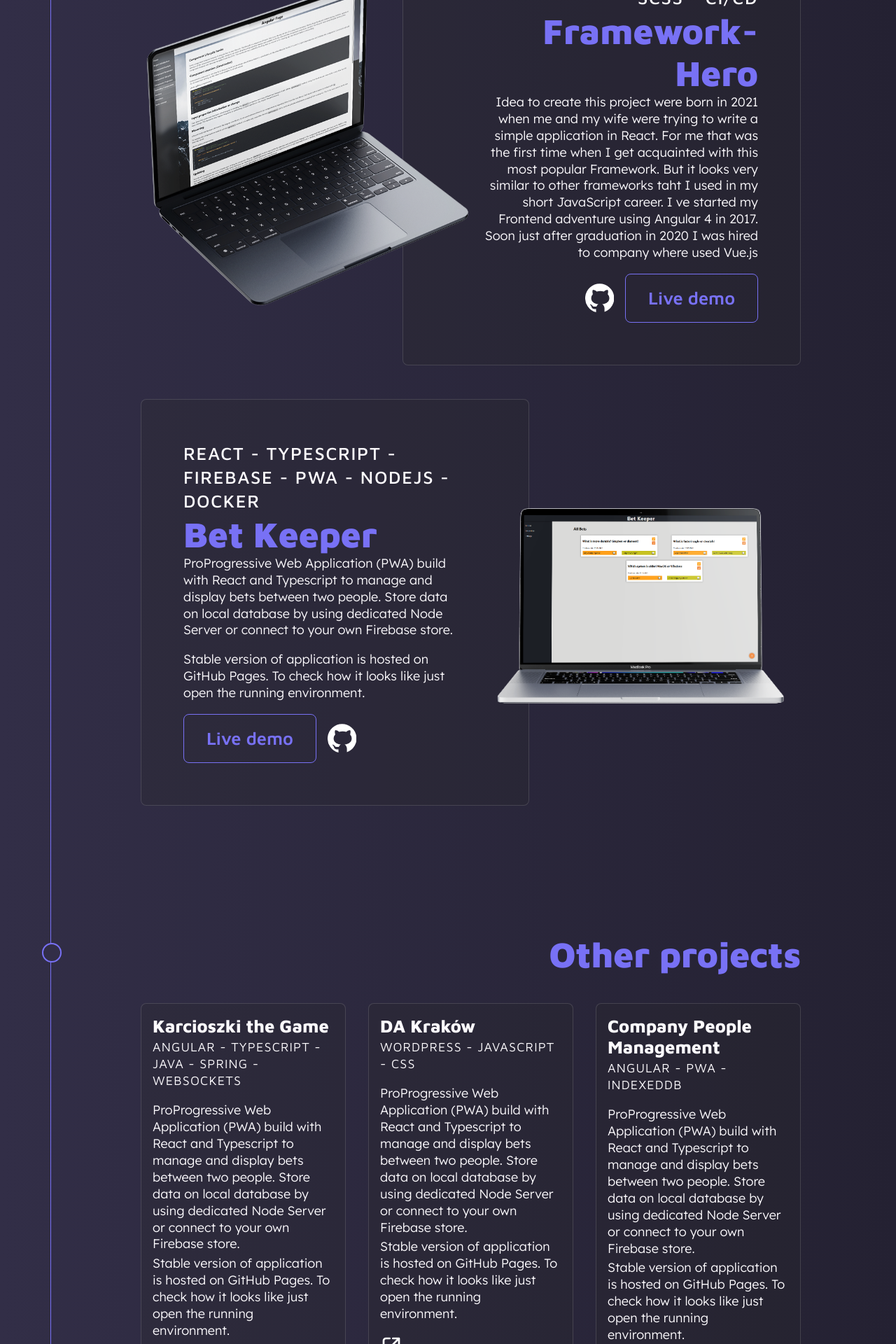
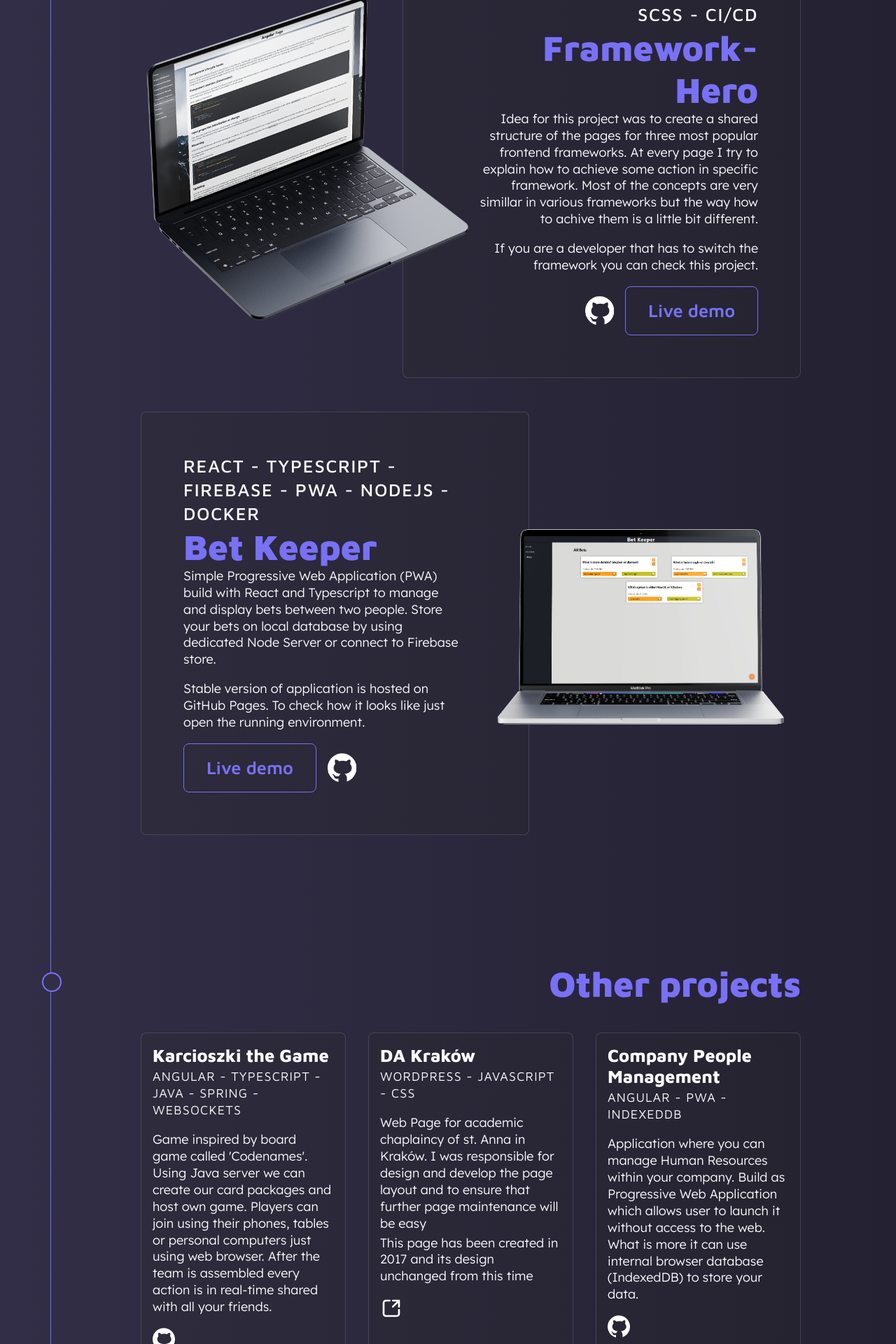
Before and after one commit to radek2s/web-portfolio-template, a Next.js app: page / in a window 1280 px wide. Shown: the part 3080-5000 px from the top of the page at 70% size. Built offline with nearby package versions, Linux system fonts and the light colour scheme.

Commit message:
📝 Fill the page with valid content

```diff
--- a/src/components/projects/FeaturedProjects.tsx
+++ b/src/components/projects/FeaturedProjects.tsx
@@ -15,7 +15,7 @@ export const FeaturedProjects: FC = () => {
                     project={{
                         name: "Scada-LTS UI 2.0",
                         stack: ["VUE", "JAVASCRIPT", "RESTAPI", "WEBSOCKETS", "DOCKER", "CI/CD", "JAVA"],
-                        description: "ProProgressive Web Application (PWA) build with React and Typescript to manage and display bets between two people. Store data on local database by using dedicated Node Server or connect to your own Firebase store.\nStable version of application is hosted on GitHub Pages. To check how it looks like just open the running environmen",
+                        description: "Scada-LTS is an Open Source platform to build your own SCADA solution.\nIn this project I was responsible for moving from Java Server Page UI to standalone and modern Vue.js application. Frontend must keep synchronization within server and user actions because data presented on dashboards are real values from physical measurement devices.",
                         repositoryUrl: "https://github.com/SCADA-LTS/Scada-LTS"
                     }}
                 />
@@ -26,7 +26,7 @@ export const FeaturedProjects: FC = () => {
                     project={{
                         name: "Framework-Hero",
                         stack: ["React", "ANGULAR", "VUE", "SCSS", "CI/CD"],
-                        description: "Idea to create this project were born in 2021 when me and my wife were trying to write a simple application in React. For me that was the first time when I get acquainted with this most popular Framework. But it looks very similar to other frameworks taht I used in my short JavaScript career. I ve started my Frontend adventure using Angular 4 in 2017. Soon just after graduation in 2020 I was hired to company where used Vue.js",
+                        description: "Idea for this project was to create a shared structure of the pages for three most popular frontend frameworks. At every page I try to explain how to achieve some action in specific framework. Most of the concepts are very simillar in various frameworks but the way how to achive them is a little bit different.\nIf you are a developer that has to switch the framework you can check this project.",
                         demoUrl: "https://radek2s.github.io/Framework-Hero/angular",
                         repositoryUrl: "https://github.com/radek2s/Framework-Hero"
                     }}
@@ -37,7 +37,7 @@ export const FeaturedProjects: FC = () => {
                     project={{
                         name: "Bet Keeper",
                         stack: ["React", "TypeScript", "Firebase", "PWA", "NodeJS", "DOCKER"],
-                        description: "ProProgressive Web Application (PWA) build with React and Typescript to manage and display bets between two people. Store data on local database by using dedicated Node Server or connect to your own Firebase store.\nStable version of application is hosted on GitHub Pages. To check how it looks like just open the running environment.",
+                        description: "Simple Progressive Web Application (PWA) build with React and Typescript to manage and display bets between two people. Store your bets on local database by using dedicated Node Server or connect to Firebase store.\nStable version of application is hosted on GitHub Pages. To check how it looks like just open the running environment.",
                         repositoryUrl: "https://github.com/radek2s/BetKeeper",
                         demoUrl: "https://radek2s.github.io/BetKeeper/#/list"
                     }}
--- a/src/components/projects/OtherProjects.tsx
+++ b/src/components/projects/OtherProjects.tsx
@@ -15,41 +15,41 @@ export const OtherProjects: FC = () => {
                     <ProjectCardSimple
                         name="Karcioszki the Game"
                         stack={["ANGULAR", "TypeScript", "JAVA", "SPRING", "WEBSOCKETS"]}
-                        description="ProProgressive Web Application (PWA) build with React and Typescript to manage and display bets between two people. Store data on local database by using dedicated Node Server or connect to your own Firebase store.\nStable version of application is hosted on GitHub Pages. To check how it looks like just open the running environment."
+                        description="Game inspired by board game called 'Codenames'. Using Java server we can create our card packages and host own game. Players can join using their phones, tables or personal computers just using web browser. After the team is assembled every action is in real-time shared with all your friends."
                         repositoryUrl="https://github.com/radek2s/KarcioszkiGame"
                     />
 
                     <ProjectCardSimple
                         name="DA Kraków"
                         stack={["WordPress", "JavaScript", "CSS"]}
-                        description="ProProgressive Web Application (PWA) build with React and Typescript to manage and display bets between two people. Store data on local database by using dedicated Node Server or connect to your own Firebase store.\nStable version of application is hosted on GitHub Pages. To check how it looks like just open the running environment."
+                        description="Web Page for academic chaplaincy of st. Anna in Kraków. I was responsible for design and develop the page layout and to ensure that further page maintenance will be easy\nThis page has been created in 2017 and its design unchanged from this time"
                         demoUrl="https://da-krakow.pl/"
                     />
 
                     <ProjectCardSimple
                         name="Company People Management"
                         stack={["Angular", "PWA", "IndexedDB"]}
-                        description="ProProgressive Web Application (PWA) build with React and Typescript to manage and display bets between two people. Store data on local database by using dedicated Node Server or connect to your own Firebase store.\nStable version of application is hosted on GitHub Pages. To check how it looks like just open the running environment."
+                        description="Application where you can manage Human Resources within your company. Build as Progressive Web Application which allows user to launch it without access to the web. What is more it can use internal browser database (IndexedDB) to store your data."
                         repositoryUrl="https://github.com/radek2s/Company-People-Management"
                     />
 
                     <ProjectCardSimple
                         name="Learning Survey"
                         stack={["Angular", "Electron", "Firebase"]}
-                        description="ProProgressive Web Application (PWA) build with React and Typescript to manage and display bets between two people. Store data on local database by using dedicated Node Server or connect to your own Firebase store.\nStable version of application is hosted on GitHub Pages. To check how it looks like just open the running environment."
+                        description="Electron application created for a private request. The main principle of operation of the application is based on the monitoring the learnign process and track user behaviour. At the end there is an exam where we can detect user answer change and save that to final report. Report is saved into Firebase"
                     />
 
                     <ProjectCardSimple
                         name="Spływ 100-lecia"
                         stack={["Angular", "Typescript", "SCSS"]}
-                        description="ProProgressive Web Application (PWA) build with React and Typescript to manage and display bets between two people. Store data on local database by using dedicated Node Server or connect to your own Firebase store.\nStable version of application is hosted on GitHub Pages. To check how it looks like just open the running environment."
+                        description="Web Page for event called 'Spływ 100-lecia' that was an tribute for Pope John Paul II. It is a Single Page Application more like landing page where users can find latest announcments related to this event."
                         demoUrl="https://splyw100lecia.pl/"
                     />
 
                     <ProjectCardSimple
                         name="Scada Reforged"
                         stack={["Kotlin", "Angular", "Docker"]}
-                        description="ProProgressive Web Application (PWA) build with React and Typescript to manage and display bets between two people. Store data on local database by using dedicated Node Server or connect to your own Firebase store.\nStable version of application is hosted on GitHub Pages. To check how it looks like just open the running environment."
+                        description="This is a concept project that is basing on Scada-LTS and its goal is to propose better architectural design. Original application lack of scalability, manageability and traceability. In this project I was trying to decouple old monolith code into several micro-services that can be easily modified and managed."
                         repositoryUrl="https://github.com/radek2s/Scada-Reforged"
                     />
                 </SlideUpWrapper>
```
